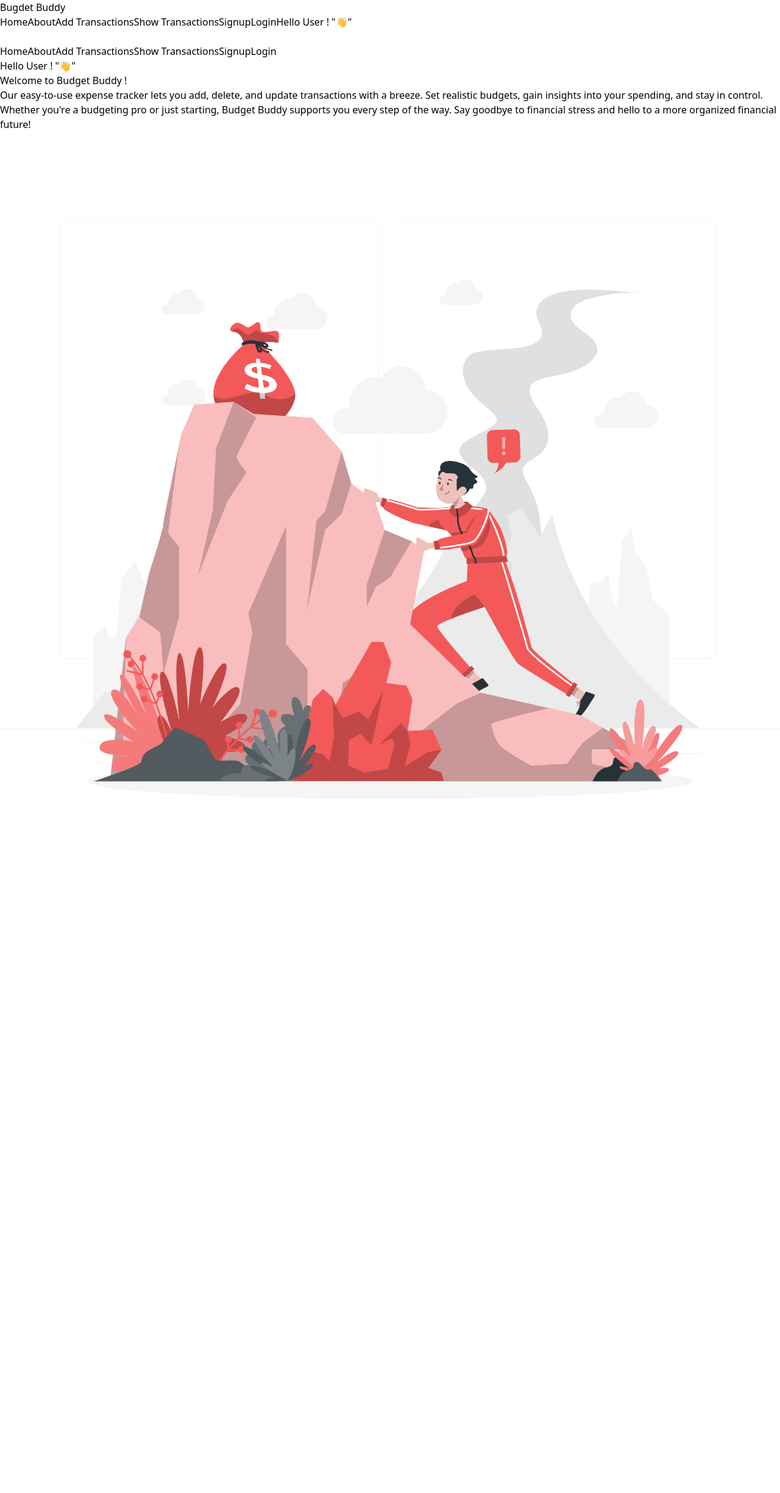
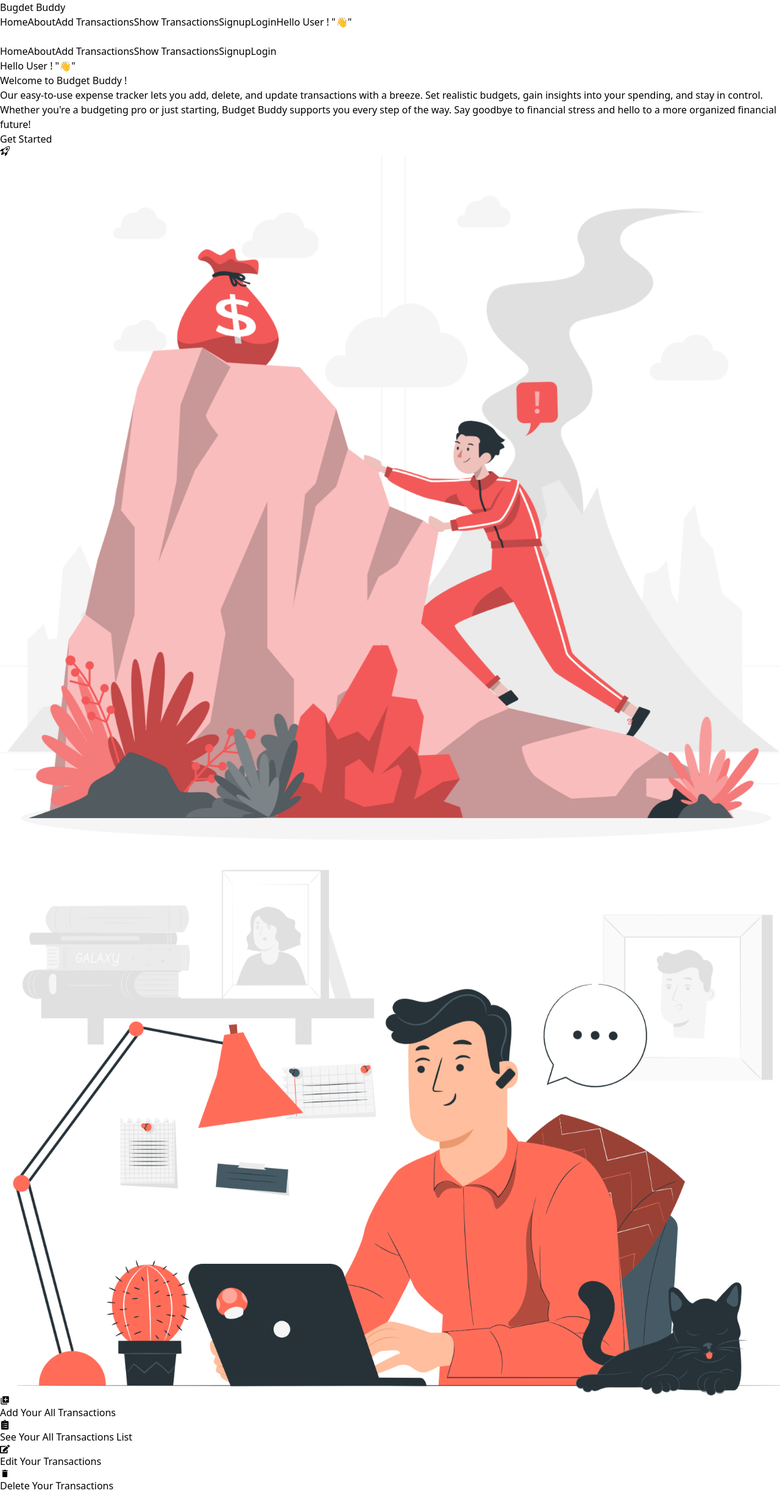
Before and after one commit to saurabhjaykar1603/budget-buddy, a React (Vite) app in the folder client/: page / in a window 1280 px wide. Shown: the whole page at 61% size. Before the commit the page ends 1496 px from the top, so only its background shows below. Built offline with nearby package versions, Linux system fonts and the light colour scheme.

Commit message:
ref : home page

```diff
--- a/client/src/views/Home/Home.jsx
+++ b/client/src/views/Home/Home.jsx
@@ -1,7 +1,12 @@
 import React from "react";
 import Navbar from "../../components/Navbar/Navbar";
 import homePng from "./home.png";
-
+import featImg from "./featcher.png";
+import { MdDelete, MdLibraryAdd } from "react-icons/md";
+import { FaEdit } from "react-icons/fa";
+import { FaClipboardList } from "react-icons/fa";
+import { BsRocketTakeoff } from "react-icons/bs";
+import { Link } from "react-router-dom";
 function Home() {
   return (
     <div>
@@ -9,22 +14,86 @@ function Home() {
         <Navbar />
       </div>
 
-      <div class="container mx-auto flex  items-center flex-col md:flex-row">
+      <div class="container mx-auto flex  items-center flex-col md:flex-row justify-evenly">
         <div class="md:w-1/2 p-4">
-          <h1 class="text-5xl font-bold mb-4">Welcome to <span className="text-red-700">Budget Buddy !</span></h1>
+          <h1 class="text-5xl font-bold mb-4">
+            Welcome to <span className="text-red-700">Budget Buddy !</span>
+          </h1>
           <p class="text-gray-700">
-          Our easy-to-use expense tracker lets you add, delete, and update transactions with a breeze. Set realistic budgets, gain insights into your spending, and stay in control. Whether you're a budgeting pro or just starting, Budget Buddy supports you every step of the way. Say goodbye to financial stress and hello to a more organized financial future!
+            Our easy-to-use expense tracker lets you add, delete, and update
+            transactions with a breeze. Set realistic budgets, gain insights
+            into your spending, and stay in control. Whether you're a budgeting
+            pro or just starting, Budget Buddy supports you every step of the
+            way. Say goodbye to financial stress and hello to a more organized
+            financial future!
           </p>
+          <div className="mt-8">
+         <Link to="/login">   <button  className="bg-red-500 hover:bg-red-700 text-white font-bold py-2 px-4 rounded-lg">
+              <div className="flex justify-center items-center gap-x-2 font-bold">
+                <span>Get Started</span>{" "}
+                <span>
+                  <BsRocketTakeoff />
+                </span>
+              </div>
+            </button> </Link>
+          </div>
         </div>
 
-        <div class="md:w-1/2 p-4">
+        <div class="md:w-1/2 p-2">
           <img
+            data-aos="fade-left"
+            data-aos-offset="400"
+            data-aos-easing="ease-in-sine"
             src={homePng}
             alt="Right Side Image"
-            class="w-full h-auto rounded-md"
+            class="h-[400px] rounded-md block mx-auto"
           />
         </div>
       </div>
+
+      <section>
+        <div className=" container mx-auto mt-10 ">
+          <div class="flex flex-wrap gap-x-3 items-center justify-evenly">
+            <div className="w-50 py-2">
+              <img src={featImg} alt="" className="h-[260px] block mx-auto" />
+            </div>
+            <div className="left w-50">
+              <div className="flex flex-wrap justify-evenly gap-x-3 gap-y-3 items-center mb-4">
+                <div className="card w-80 py-12 bg-slate-50 border-2 border-red-400 rounded-lg  shadow-md relative">
+                  <MdLibraryAdd className="text-red-500 border-2 p-[5px]  shadow-md border-slate-500 text-[45px] rounded block mx-auto absolute top-4 left-4" />
+                  <p className="absolute bottom-2 text-[19px ] font-bold left-16">
+                    {" "}
+                    Add Your All Transactions
+                  </p>
+                </div>
+                <div className="card w-80 py-12 bg-slate-50 border-2 border-red-400 rounded-lg  shadow-md relative">
+                  <FaClipboardList className="text-red-500 border-2 p-[6px]  shadow-md border-slate-500 text-[45px] rounded block mx-auto absolute top-4 left-4" />
+                  <p className="absolute bottom-2 text-[19px ] font-bold left-16">
+                    {" "}
+                    See Your All Transactions List
+                  </p>
+                </div>
+              </div>
+              <div className="flex flex-wrap justify-evenly gap-x-3 gap-y-3 items-center mb-4">
+                <div className="card w-80 py-12 bg-slate-50 border-2 border-red-400 rounded-lg  shadow-md relative">
+                  <FaEdit className="text-red-500 border-2 p-[6px]  shadow-md border-slate-500 text-[45px] rounded block mx-auto absolute top-4 left-4" />
+                  <p className="absolute bottom-2 text-[19px ] font-bold left-16">
+                    {" "}
+                    Edit Your Transactions
+                  </p>
+                </div>
+                <div className="card w-80 py-12 bg-slate-50 border-2 border-red-400 rounded-lg  shadow-md relative">
+                  <MdDelete className="text-red-500 border-2 p-[3px]  shadow-md border-slate-500 text-[45px] rounded block mx-auto absolute top-4 left-4" />
+                  <p className="absolute bottom-2 text-[19px ] font-bold left-16">
+                    {" "}
+                    Delete Your Transactions
+                  </p>
+                </div>
+              </div>
+            </div>
+          </div>
+        </div>
+      </section>
     </div>
   );
 }
```
Also changed, not shown: client/src/views/Home/featcher.png (added), client/src/views/Home/home.png.
